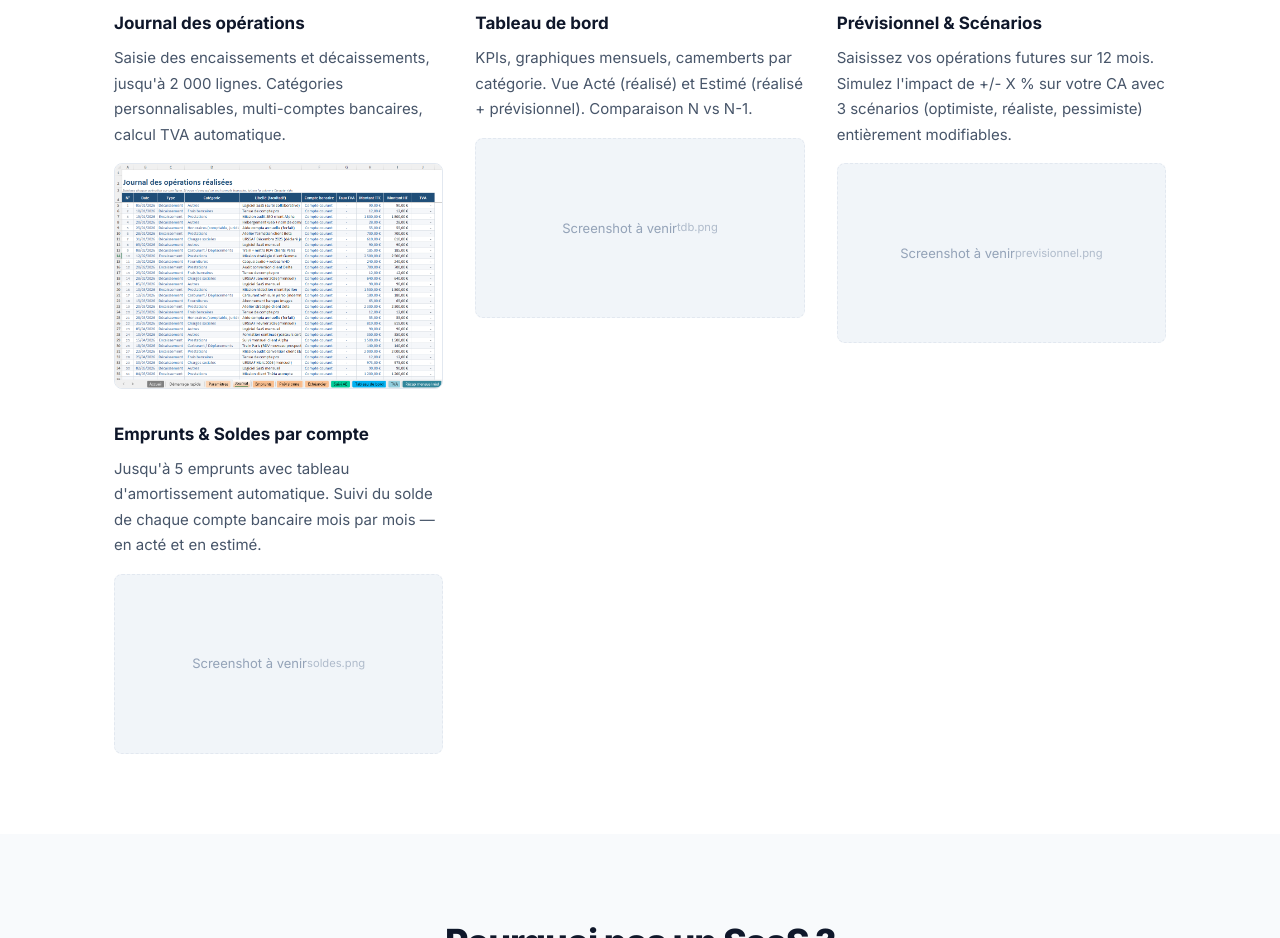
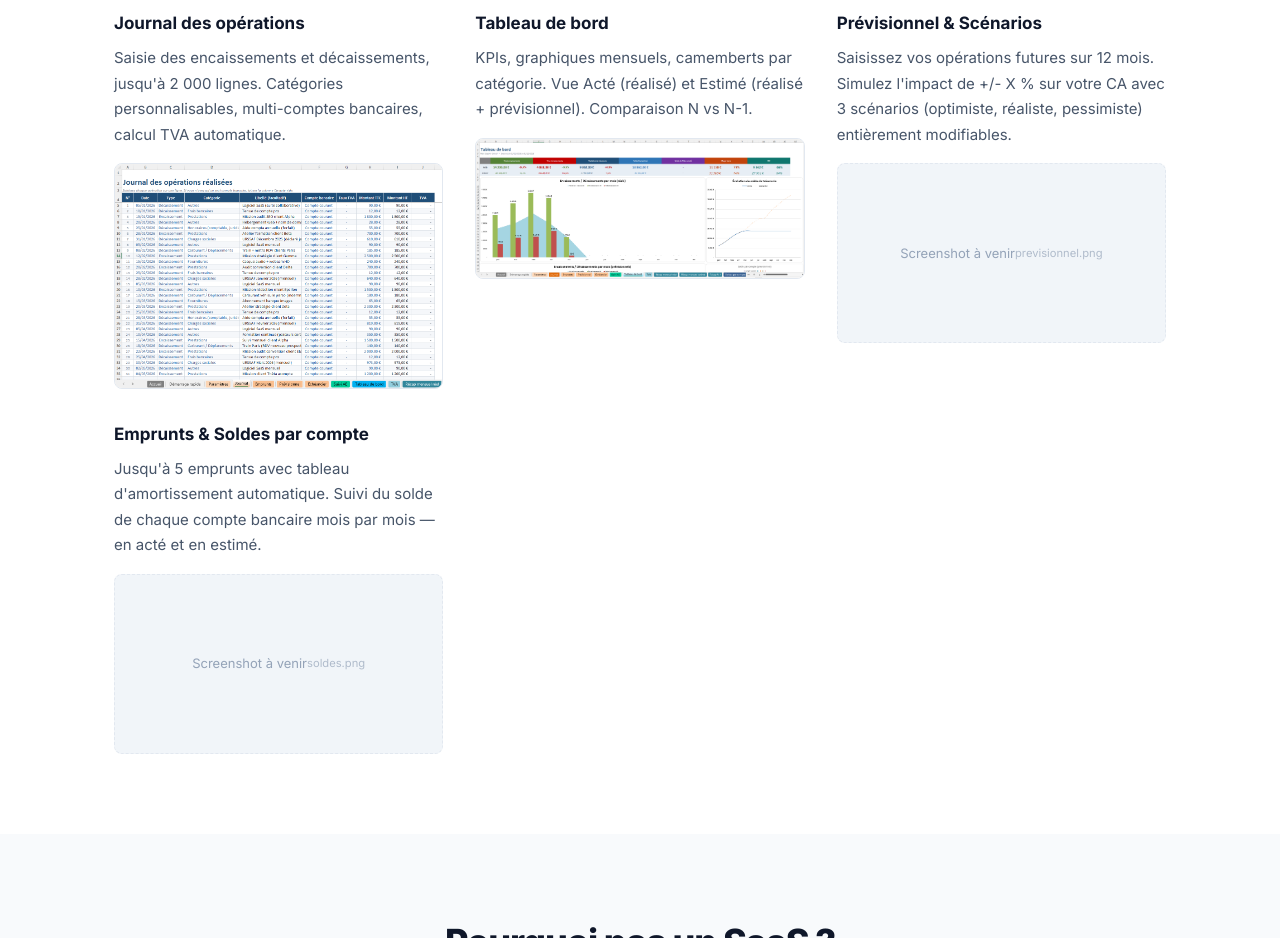
Before and after one commit to outils-tpe/outils-tpe, a website: page public/auto-entrepreneur/index.html in a window 1280 px wide. Shown: the part 3180-4118 px from the top of the page. Drawn offline with Linux system fonts and the light colour scheme.

Commit message:
Sauvegarde auto avant modification

```diff
--- a/public/auto-entrepreneur/index.html
+++ b/public/auto-entrepreneur/index.html
@@ -383,10 +383,7 @@
             KPIs, graphiques mensuels, camemberts par catégorie.
             Vue Acté (réalisé) et Estimé (réalisé + prévisionnel). Comparaison N&nbsp;vs&nbsp;N-1.
           </p>
-          <!-- TODO : /assets/img/auto-entrepreneur/tdb.png -->
-          <div class="screenshot" style="background:var(--gray-100);border-radius:var(--radius);border:1.5px dashed var(--gray-200);display:flex;align-items:center;justify-content:center;height:180px;color:var(--gray-400);font-size:.8125rem;text-align:center;padding:1rem;">
-            Screenshot à venir<br><span style="font-size:.7rem;opacity:.7;">tdb.png</span>
-          </div>
+          <img src="/assets/img/auto-entrepreneur/tdb.png" alt="Tableau de bord — KPIs, graphiques mensuels et comparaison N vs N-1" class="screenshot" style="width:100%;border-radius:var(--radius);border:1px solid var(--gray-200);display:block;" loading="lazy" />
         </div>
 
         <!-- Prévisionnel -->
```
